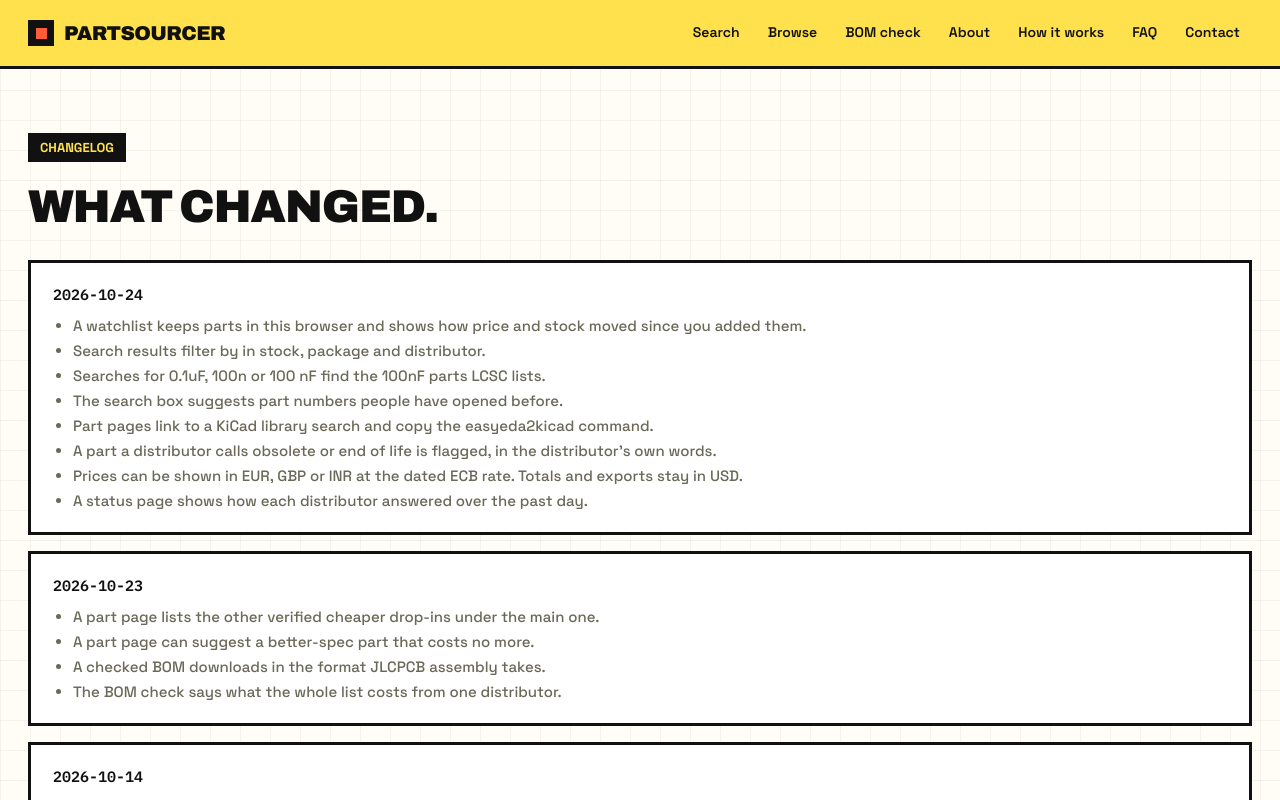
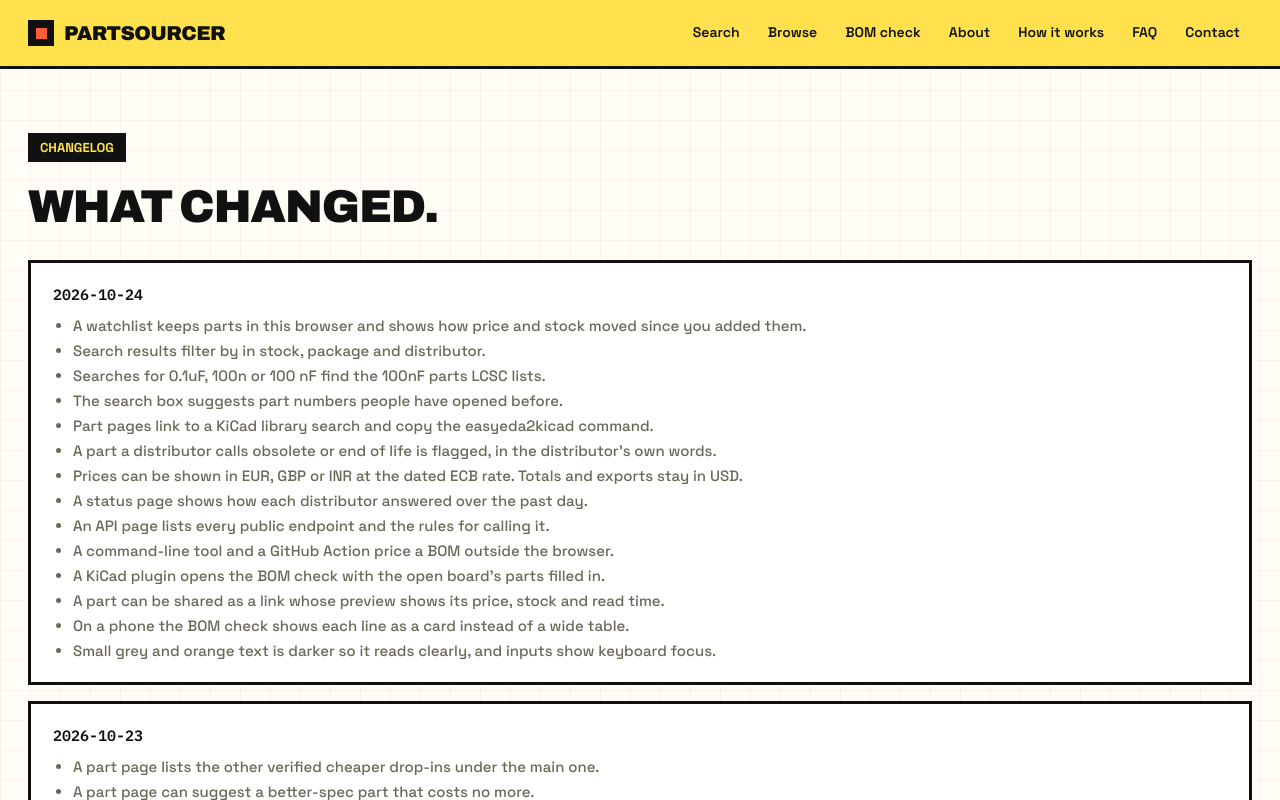
Before and after one commit to yaasshh09/PartSourcer, a React (Vite) app in the folder frontend/: page /changelog in a window 1280 px wide. Shown: the top 800 px of the page. Built offline with nearby package versions, Linux system fonts and the light colour scheme; no server answers.

Commit message:
Add tonight's later changes to the changelog

```diff
--- a/frontend/src/pages/ChangelogPage.jsx
+++ b/frontend/src/pages/ChangelogPage.jsx
@@ -13,6 +13,12 @@ export const RELEASES = [
     'A part a distributor calls obsolete or end of life is flagged, in the distributor\'s own words.',
     'Prices can be shown in EUR, GBP or INR at the dated ECB rate. Totals and exports stay in USD.',
     'A status page shows how each distributor answered over the past day.',
+    'An API page lists every public endpoint and the rules for calling it.',
+    'A command-line tool and a GitHub Action price a BOM outside the browser.',
+    'A KiCad plugin opens the BOM check with the open board\'s parts filled in.',
+    'A part can be shared as a link whose preview shows its price, stock and read time.',
+    'On a phone the BOM check shows each line as a card instead of a wide table.',
+    'Small grey and orange text is darker so it reads clearly, and inputs show keyboard focus.',
   ] },
   { date: '2026-10-23', items: [
     'A part page lists the other verified cheaper drop-ins under the main one.',
```
